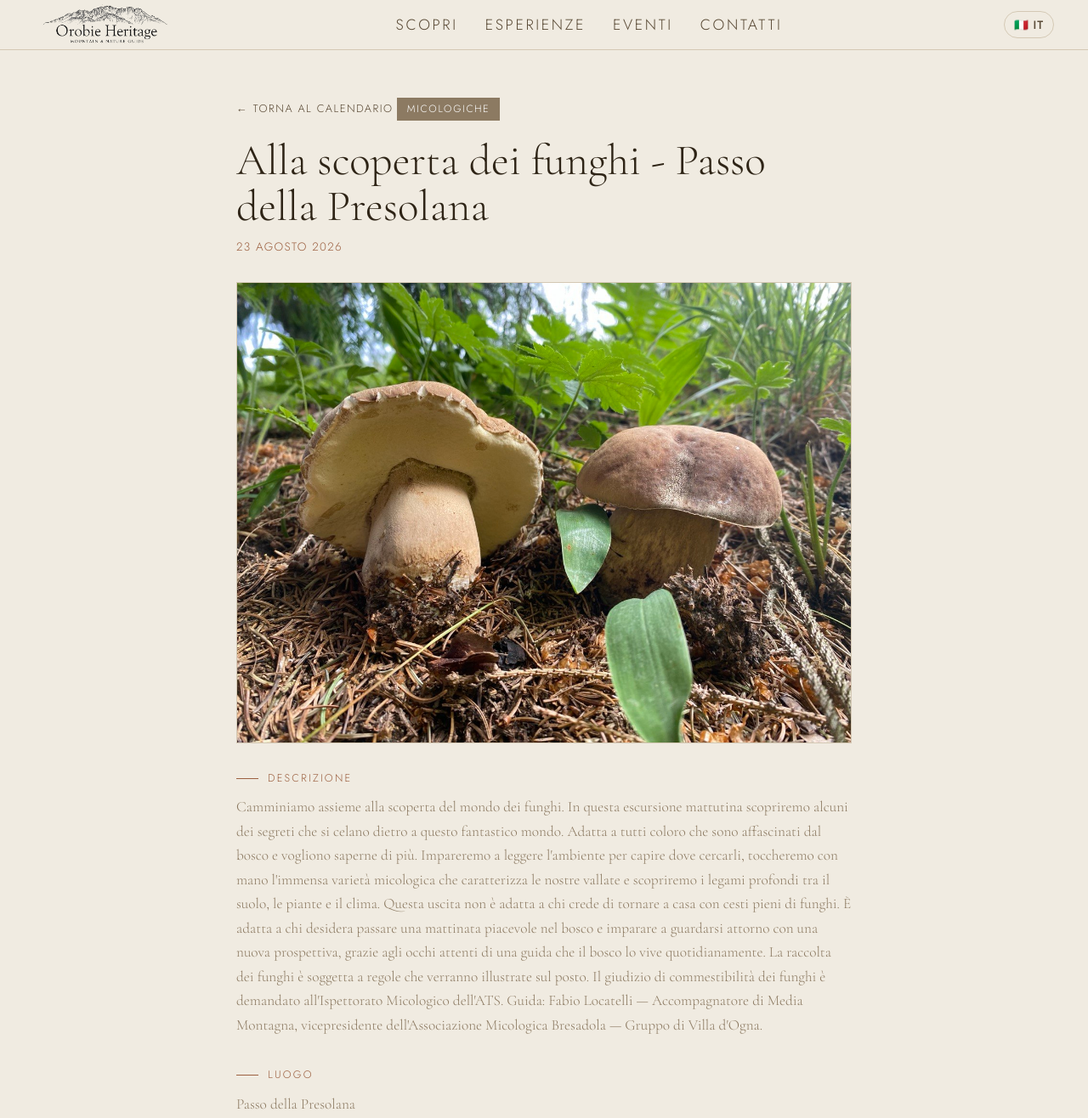
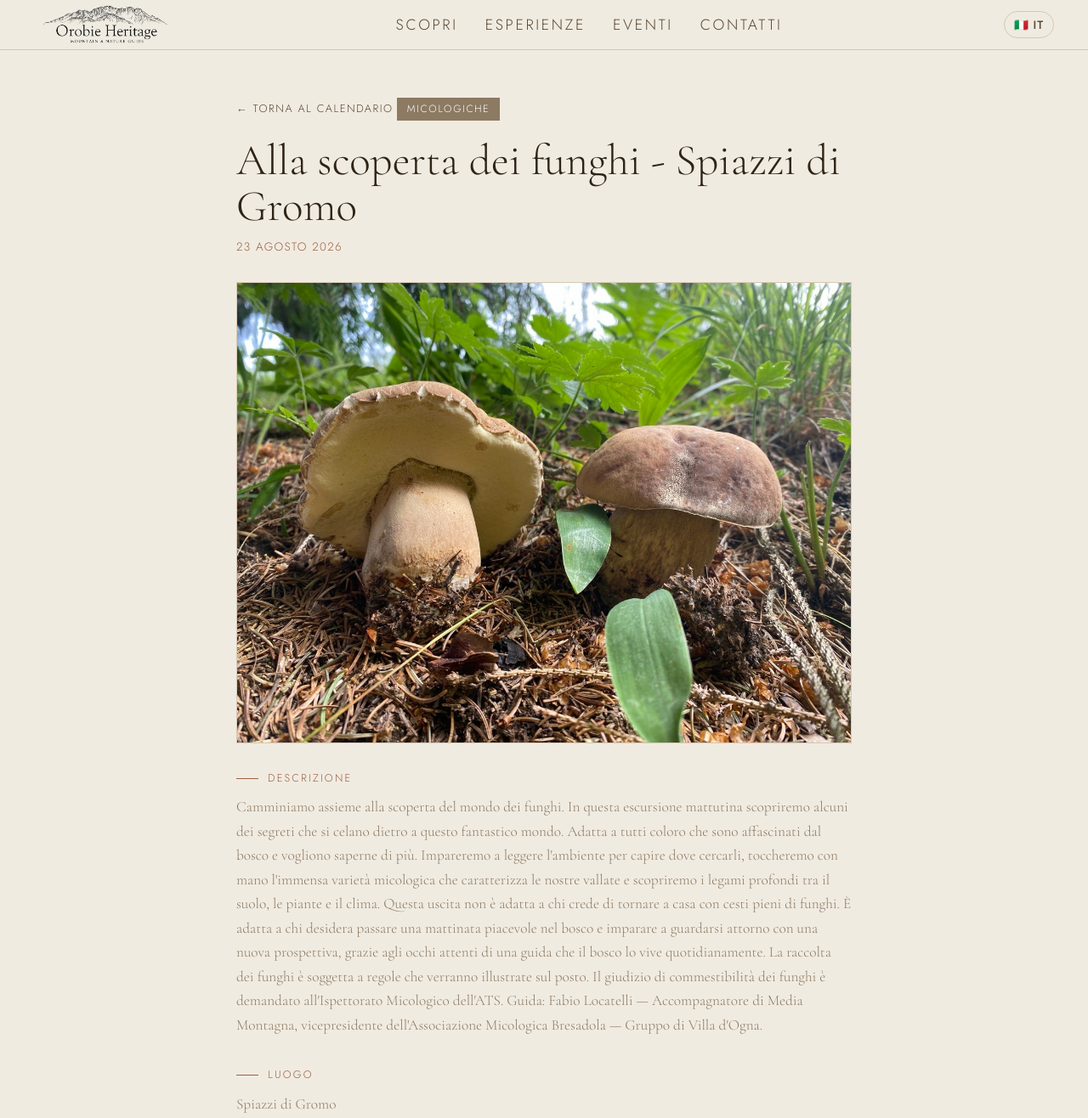
Before and after one commit to fabioloca96/Orobie-Heritage-beta, a Jekyll site: the page built from _eventi/2026-08-21-alla-scoperta-dei-funghi.md, in a window 1280 px wide and 1400 px high, cut to the strip 0-1316 px from the top of the window. Shown: the whole strip at 85% size. Built offline with Jekyll 4.4.1, drawn with Linux system fonts in a browser that asks for light colours.

Commit message:
Update Evento “2026-08-21-alla-scoperta-dei-funghi”

```diff
--- a/_eventi/2026-08-21-alla-scoperta-dei-funghi.md
+++ b/_eventi/2026-08-21-alla-scoperta-dei-funghi.md
@@ -1,7 +1,7 @@
 ---
 date: 2026-08-23
 category: micologiche
-title: Alla scoperta dei funghi - Passo della Presolana
+title: Alla scoperta dei funghi - Spiazzi di Gromo
 title_en: Guided Mushroom Walk
 images:
   - images/uploads/photo_5897634931372920607_y.jpg
@@ -36,8 +36,8 @@ desc_en: >-
 
 
   For any questions, feel free to contact me: +39 379 227 9354
-location: Passo della Presolana
-location_map_url: https://maps.app.goo.gl/rvU7d6vit4gUygxT7
+location: Spiazzi di Gromo
+location_map_url: https://maps.app.goo.gl/zi18xuTM5N3343LH6?g_st=ic
 meeting_time: 7:30
 meeting_time_en: 7:30 AM
 cost: 25€ a persona · bambini fino a 12 anni gratis e accompagnati da un genitore
```
